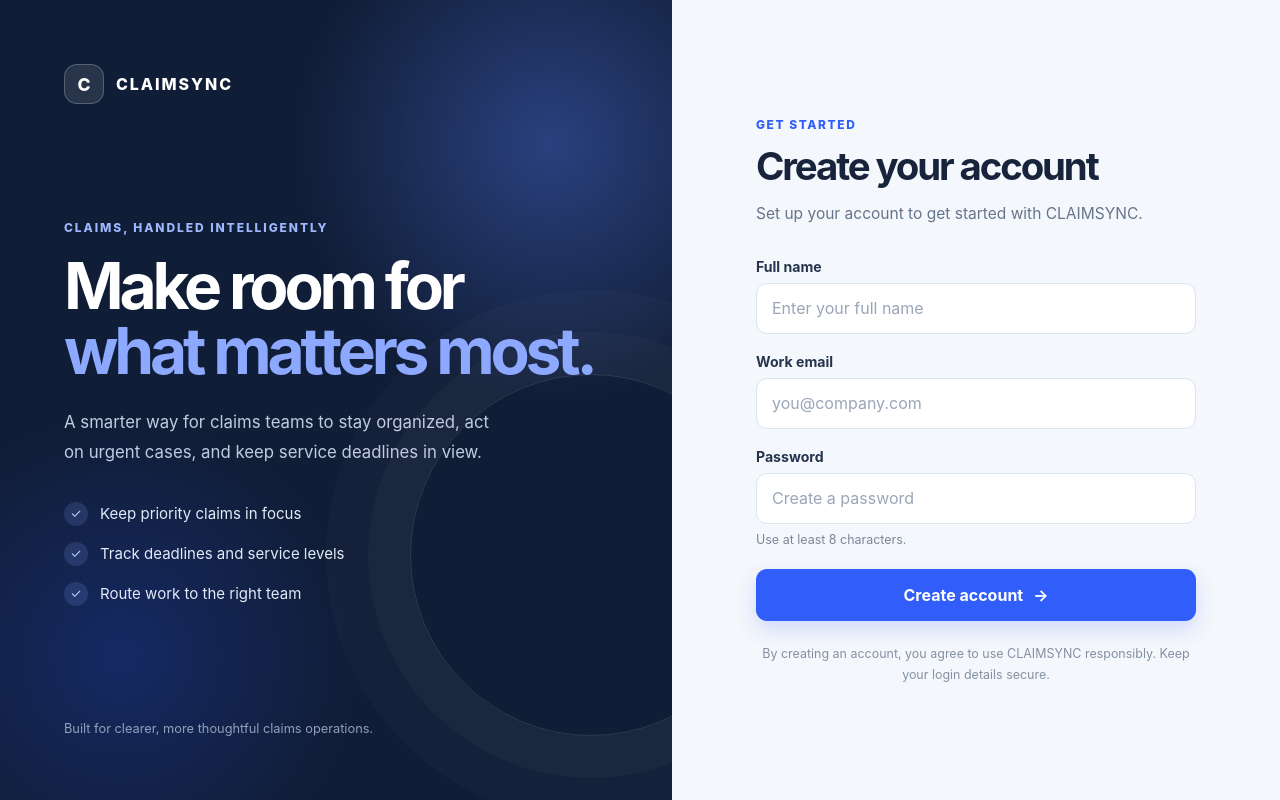
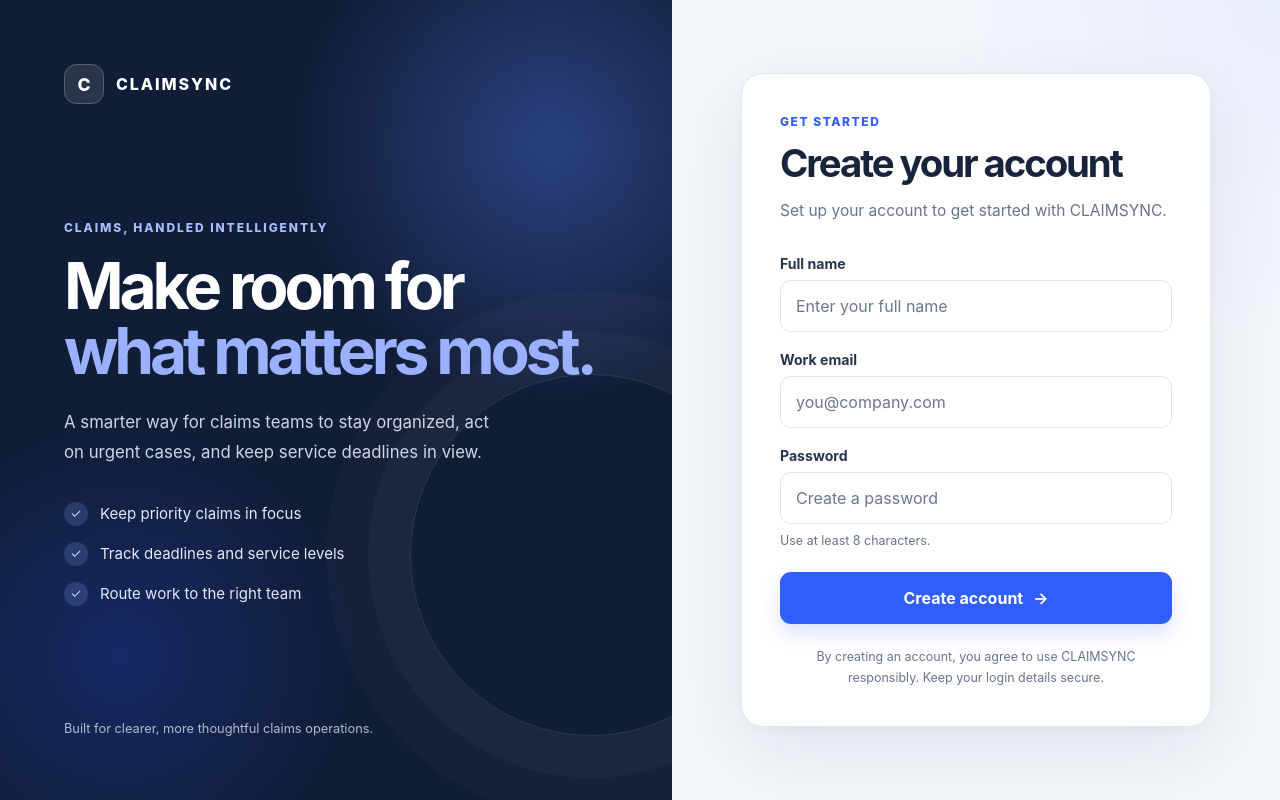
Before and after one commit to Neemasree/CLAIMSYNC, a React (Vite) app: page / in a window 1280 px wide. Built offline with nearby package versions, Linux system fonts and the light colour scheme; no server answers.

Commit message:
style(frontend): polish signup card and contrast

```diff
--- a/frontend/Signup.css
+++ b/frontend/Signup.css
@@ -1,352 +1,31 @@
-:root {
-  font-family: Inter, ui-sans-serif, system-ui, -apple-system, BlinkMacSystemFont, "Segoe UI", sans-serif;
-  color: #17243b;
-  background: #f4f7fb;
-  font-synthesis: none;
-  text-rendering: optimizeLegibility;
-  -webkit-font-smoothing: antialiased;
-  --claims-ink: #17243b;
-  --claims-muted: #66758c;
-  --claims-blue: #315efb;
-  --claims-blue-dark: #2449d8;
-  --claims-border: #dce4ef;
-}
-
-* {
-  box-sizing: border-box;
-}
-
-body {
-  margin: 0;
-  min-width: 320px;
-  min-height: 100vh;
-}
-
-button,
-input {
-  font: inherit;
-}
-
-.signup-page {
-  min-height: 100vh;
-  display: grid;
-  grid-template-columns: minmax(0, 1.05fr) minmax(420px, 0.95fr);
-  background: #f4f7fb;
-}
-
-.signup-story {
-  position: relative;
-  display: flex;
-  flex-direction: column;
-  justify-content: space-between;
-  overflow: hidden;
-  padding: clamp(28px, 5vw, 68px);
-  color: #fff;
-  background:
-    radial-gradient(circle at 82% 18%, rgba(88, 128, 255, 0.36), transparent 30%),
-    radial-gradient(circle at 18% 82%, rgba(36, 73, 216, 0.28), transparent 28%),
-    #101d36;
-}
-
-.signup-story::after {
-  position: absolute;
-  right: -100px;
-  bottom: 8%;
-  width: 360px;
-  height: 360px;
-  border: 1px solid rgba(255, 255, 255, 0.12);
-  border-radius: 50%;
-  box-shadow: 0 0 0 42px rgba(255, 255, 255, 0.025), 0 0 0 84px rgba(255, 255, 255, 0.02);
-  content: "";
-  pointer-events: none;
-}
-
-.brand {
-  display: inline-flex;
-  align-items: center;
-  gap: 12px;
-  color: inherit;
-  font-size: 1rem;
-  font-weight: 800;
-  letter-spacing: 0.12em;
-}
-
-.brand-mark {
-  display: grid;
-  width: 40px;
-  height: 40px;
-  place-items: center;
-  border: 1px solid rgba(255, 255, 255, 0.22);
-  border-radius: 13px;
-  background: rgba(255, 255, 255, 0.1);
-  font-size: 1.1rem;
-  letter-spacing: 0;
-}
-
-.story-copy {
-  position: relative;
-  z-index: 1;
-  max-width: 560px;
-  padding: 70px 0;
-}
-
-.story-eyebrow {
-  margin: 0 0 18px;
-  color: #9fb7ff;
-  font-size: 0.75rem;
-  font-weight: 800;
-  letter-spacing: 0.16em;
-  text-transform: uppercase;
-}
-
-.story-copy h1 {
-  max-width: 540px;
-  margin: 0;
-  font-size: clamp(2.6rem, 5vw, 4.7rem);
-  font-weight: 750;
-  letter-spacing: -0.065em;
-  line-height: 1.02;
-}
-
-.story-copy h1 span {
-  color: #8da8ff;
-}
-
-.story-description {
-  max-width: 430px;
-  margin: 24px 0 0;
-  color: #c0cbe0;
-  font-size: 1.05rem;
-  line-height: 1.8;
-}
-
-.story-points {
-  display: grid;
-  gap: 16px;
-  margin: 34px 0 0;
-  padding: 0;
-  list-style: none;
-}
-
-.story-points li {
-  display: flex;
-  align-items: center;
-  gap: 12px;
-  color: #e2e9f7;
-  font-size: 0.94rem;
-}
-
-.point-check {
-  display: grid;
-  flex: 0 0 24px;
-  width: 24px;
-  height: 24px;
-  place-items: center;
-  border-radius: 50%;
-  color: #bcd0ff;
-  background: rgba(141, 168, 255, 0.16);
-  font-size: 0.8rem;
-}
-
-.story-footer {
-  position: relative;
-  z-index: 1;
-  color: #91a0ba;
-  font-size: 0.8rem;
-}
-
-.signup-panel {
-  display: grid;
-  place-items: center;
-  padding: clamp(24px, 5vw, 68px);
-}
-
-.signup-card {
-  width: min(100%, 440px);
-}
-
-.mobile-brand {
-  display: none;
-  margin-bottom: 34px;
-  color: var(--claims-ink);
-}
-
-.signup-heading {
-  margin-bottom: 30px;
-}
-
-.signup-heading .eyebrow {
-  margin: 0 0 10px;
-  color: var(--claims-blue);
-  font-size: 0.75rem;
-  font-weight: 800;
-  letter-spacing: 0.13em;
-  text-transform: uppercase;
-}
-
-.signup-heading h2 {
-  margin: 0;
-  color: var(--claims-ink);
-  font-size: clamp(2rem, 3vw, 2.55rem);
-  font-weight: 750;
-  letter-spacing: -0.055em;
-  line-height: 1.12;
-}
-
-.signup-heading p {
-  margin: 13px 0 0;
-  color: var(--claims-muted);
-  font-size: 0.97rem;
-  line-height: 1.7;
-}
-
-.signup-form {
-  display: grid;
-  gap: 19px;
-}
-
-.field {
-  display: grid;
-  gap: 8px;
-}
-
-.field label {
-  color: #26354d;
-  font-size: 0.88rem;
-  font-weight: 700;
-}
-
-.field input {
-  width: 100%;
-  min-height: 51px;
-  padding: 0 15px;
-  border: 1px solid var(--claims-border);
-  border-radius: 11px;
-  outline: none;
-  color: var(--claims-ink);
-  background: #fff;
-  transition: border-color 160ms ease, box-shadow 160ms ease, background 160ms ease;
-}
-
-.field input::placeholder {
-  color: #9aa6b8;
-}
-
-.field input:hover {
-  border-color: #b5c3d8;
-}
-
-.field input:focus-visible {
-  border-color: var(--claims-blue);
-  box-shadow: 0 0 0 4px rgba(49, 94, 251, 0.12);
-}
-
-.field-hint {
-  color: #7b879a;
-  font-size: 0.78rem;
-}
-
-.signup-button {
-  display: flex;
-  min-height: 52px;
-  align-items: center;
-  justify-content: center;
-  gap: 10px;
-  margin-top: 3px;
-  border: 0;
-  border-radius: 11px;
-  color: #fff;
-  background: var(--claims-blue);
-  box-shadow: 0 9px 20px rgba(49, 94, 251, 0.18);
-  cursor: pointer;
-  font-weight: 750;
-  transition: background 160ms ease, transform 160ms ease, box-shadow 160ms ease;
-}
-
-.signup-button:hover:not(:disabled) {
-  transform: translateY(-1px);
-  background: var(--claims-blue-dark);
-  box-shadow: 0 12px 24px rgba(49, 94, 251, 0.25);
-}
-
-.signup-button:focus-visible {
-  outline: 3px solid #a8baff;
-  outline-offset: 3px;
-}
-
-.signup-button:disabled {
-  cursor: wait;
-  opacity: 0.75;
-}
-
-.form-message {
-  margin: 0;
-  padding: 12px 14px;
-  border-radius: 10px;
-  font-size: 0.88rem;
-  line-height: 1.5;
-}
-
-.form-message.error {
-  border: 1px solid #f2c9c9;
-  color: #9b2424;
-  background: #fff3f3;
-}
-
-.form-message.success {
-  border: 1px solid #bce7d0;
-  color: #17643c;
-  background: #effbf4;
-}
-
-.signup-legal {
-  margin: 22px 0 0;
-  color: #8591a3;
-  font-size: 0.78rem;
-  line-height: 1.7;
-  text-align: center;
-}
-
-@media (max-width: 900px) {
-  .signup-page {
-    grid-template-columns: 1fr;
-  }
-
-  .signup-story {
-    display: none;
-  }
-
-  .signup-panel {
-    min-height: 100vh;
-    padding: 32px 22px;
-  }
-
-  .mobile-brand {
-    display: inline-flex;
-  }
-
-  .signup-card {
-    width: min(100%, 460px);
-  }
-}
-
-@media (max-width: 420px) {
-  .signup-panel {
-    padding: 24px 18px;
-  }
-
-  .signup-heading h2 {
-    font-size: 2rem;
-  }
-}
-
-@media (prefers-reduced-motion: reduce) {
-  *,
-  *::before,
-  *::after {
-    scroll-behavior: auto !important;
-    transition-duration: 0.01ms !important;
-    animation-duration: 0.01ms !important;
-    animation-iteration-count: 1 !important;
-  }
-}
+:root{font-family:Inter,ui-sans-serif,system-ui,-apple-system,BlinkMacSystemFont,"Segoe UI",sans-serif;color:#17243b;background:#f4f7fb;font-synthesis:none;text-rendering:optimizeLegibility;-webkit-font-smoothing:antialiased;--claims-ink:#17243b;--claims-muted:#66758c;--claims-blue:#315efb;--claims-blue-dark:#2449d8;--claims-border:#dce4ef}
+*{box-sizing:border-box}body{margin:0;min-width:320px;min-height:100vh}button,input{font:inherit}button{-webkit-tap-highlight-color:transparent}
+.signup-page{min-height:100vh;display:grid;grid-template-columns:minmax(0,1.05fr) minmax(420px,.95fr);background:#f4f7fb}
+.signup-story{position:relative;display:flex;flex-direction:column;justify-content:space-between;overflow:hidden;padding:clamp(28px,5vw,68px);color:#fff;background:radial-gradient(circle at 82% 18%,rgba(88,128,255,.36),transparent 30%),radial-gradient(circle at 18% 82%,rgba(36,73,216,.28),transparent 28%),#101d36}
+.signup-story:after{position:absolute;right:-100px;bottom:8%;width:360px;height:360px;border:1px solid rgba(255,255,255,.12);border-radius:50%;box-shadow:0 0 0 42px rgba(255,255,255,.025),0 0 0 84px rgba(255,255,255,.02);content:"";pointer-events:none}
+.brand{display:inline-flex;align-items:center;gap:12px;color:inherit;font-size:1rem;font-weight:800;letter-spacing:.12em}
+.brand-mark{display:grid;width:40px;height:40px;place-items:center;border:1px solid rgba(255,255,255,.22);border-radius:13px;background:rgba(255,255,255,.1);font-size:1.1rem;letter-spacing:0}
+.story-copy{position:relative;z-index:1;max-width:560px;padding:70px 0}
+.story-eyebrow{margin:0 0 18px;color:#a9bdff;font-size:.75rem;font-weight:800;letter-spacing:.16em;text-transform:uppercase}
+.story-copy h1{max-width:540px;margin:0;font-size:clamp(2.6rem,5vw,4.7rem);font-weight:750;letter-spacing:-.065em;line-height:1.02}.story-copy h1 span{color:#9bb1ff}
+.story-description{max-width:430px;margin:24px 0 0;color:#cbd5e7;font-size:1.05rem;line-height:1.8}
+.story-points{display:grid;gap:16px;margin:34px 0 0;padding:0;list-style:none}.story-points li{display:flex;align-items:center;gap:12px;color:#e2e9f7;font-size:.94rem}
+.point-check{display:grid;flex:0 0 24px;width:24px;height:24px;place-items:center;border-radius:50%;color:#c6d5ff;background:rgba(141,168,255,.2);font-size:.8rem}
+.story-footer{position:relative;z-index:1;color:#aebbd1;font-size:.8rem}
+.signup-panel{display:grid;place-items:center;padding:clamp(24px,4vw,60px);background:radial-gradient(circle at 100% 0,rgba(49,94,251,.06),transparent 34%),#f4f7fb}
+.signup-card{width:min(100%,470px);padding:clamp(26px,3vw,38px);border:1px solid #e0e7f1;border-radius:22px;background:#fff;box-shadow:0 24px 70px rgba(24,43,76,.09),0 3px 10px rgba(24,43,76,.025)}
+.mobile-brand{display:none;margin-bottom:30px;color:var(--claims-ink)}.signup-heading{margin-bottom:30px}
+.signup-heading .eyebrow{margin:0 0 10px;color:var(--claims-blue);font-size:.75rem;font-weight:800;letter-spacing:.13em;text-transform:uppercase}
+.signup-heading h2{margin:0;color:var(--claims-ink);font-size:clamp(2rem,3vw,2.55rem);font-weight:750;letter-spacing:-.055em;line-height:1.12}
+.signup-heading p{margin:13px 0 0;color:var(--claims-muted);font-size:.97rem;line-height:1.7}
+.signup-form{display:grid;gap:19px}.field{display:grid;gap:8px}.field label{color:#26354d;font-size:.88rem;font-weight:700}
+.field input{width:100%;min-height:52px;padding:0 15px;border:1px solid var(--claims-border);border-radius:11px;outline:none;color:var(--claims-ink);background:#fff;transition:border-color 160ms ease,box-shadow 160ms ease}
+.field input::placeholder{color:#69788f}.field input:hover{border-color:#b5c3d8}.field input:focus-visible{border-color:var(--claims-blue);box-shadow:0 0 0 4px rgba(49,94,251,.14)}
+.field-hint{color:#66758c;font-size:.78rem;line-height:1.45}
+.signup-button{display:flex;min-height:52px;align-items:center;justify-content:center;gap:10px;margin-top:3px;border:0;border-radius:11px;color:#fff;background:var(--claims-blue);box-shadow:0 9px 20px rgba(49,94,251,.18);cursor:pointer;font-weight:750;transition:background 160ms ease,transform 160ms ease,box-shadow 160ms ease}
+.signup-button:hover:not(:disabled){transform:translateY(-1px);background:var(--claims-blue-dark);box-shadow:0 12px 24px rgba(49,94,251,.25)}.signup-button:focus-visible{outline:3px solid #a8baff;outline-offset:3px}.signup-button:disabled{cursor:wait;opacity:.75}
+.form-message{margin:0;padding:12px 14px;border-radius:10px;font-size:.88rem;line-height:1.5}.form-message.error{border:1px solid #f2c9c9;color:#9b2424;background:#fff3f3}.form-message.success{border:1px solid #bce7d0;color:#17643c;background:#effbf4}
+.signup-legal{margin:22px 0 0;color:#66758c;font-size:.78rem;line-height:1.7;text-align:center}
+@media(max-width:900px){.signup-page{grid-template-columns:1fr}.signup-story{display:none}.signup-panel{min-height:100vh;padding:32px 22px}.mobile-brand{display:inline-flex}.signup-card{width:min(100%,480px)}}
+@media(max-width:420px){.signup-panel{padding:20px 14px}.signup-card{padding:24px 20px;border-radius:18px}.signup-heading h2{font-size:2rem}.mobile-brand{margin-bottom:26px}}
+@media(prefers-reduced-motion:reduce){*,*::before,*::after{scroll-behavior:auto!important;transition-duration:.01ms!important;animation-duration:.01ms!important;animation-iteration-count:1!important}}
```
